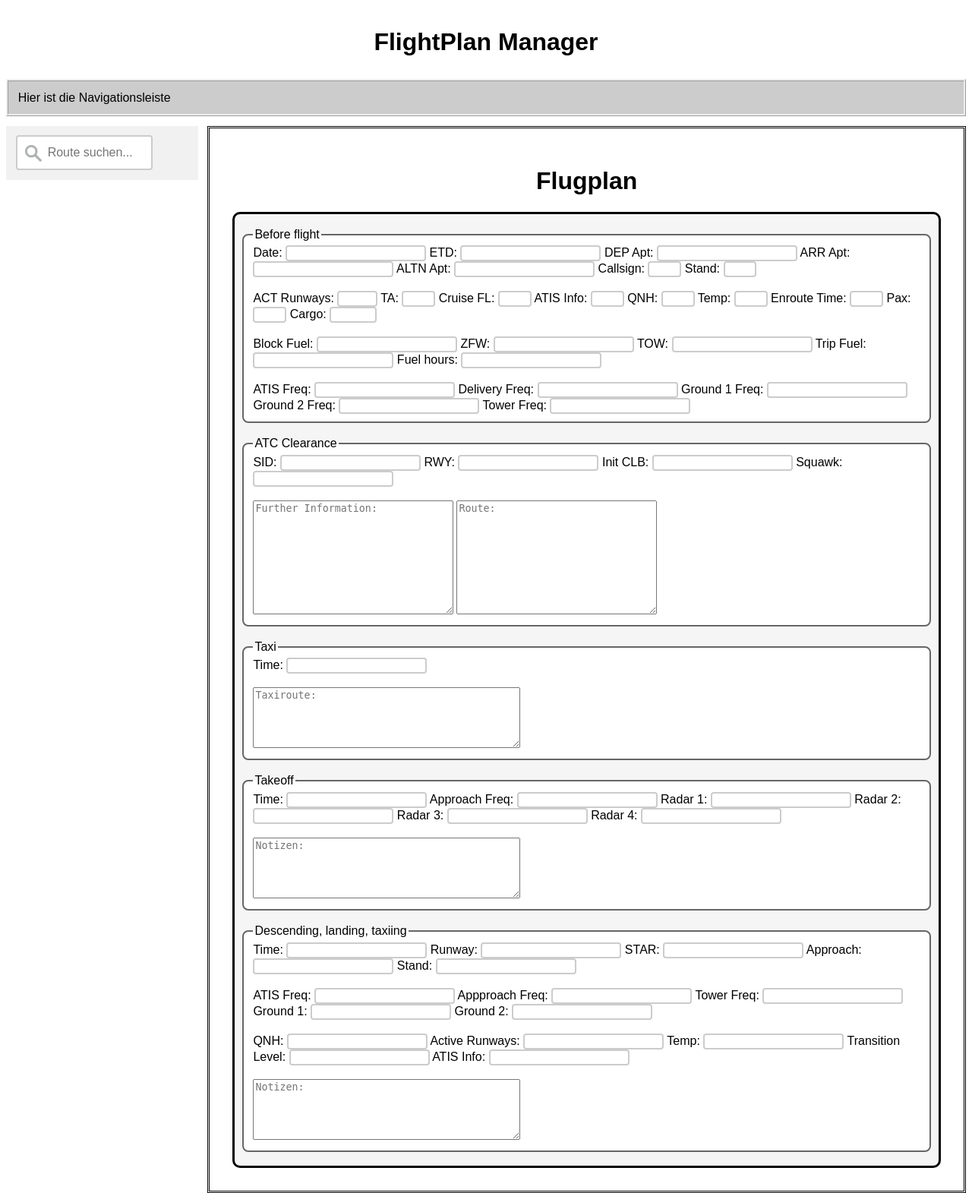
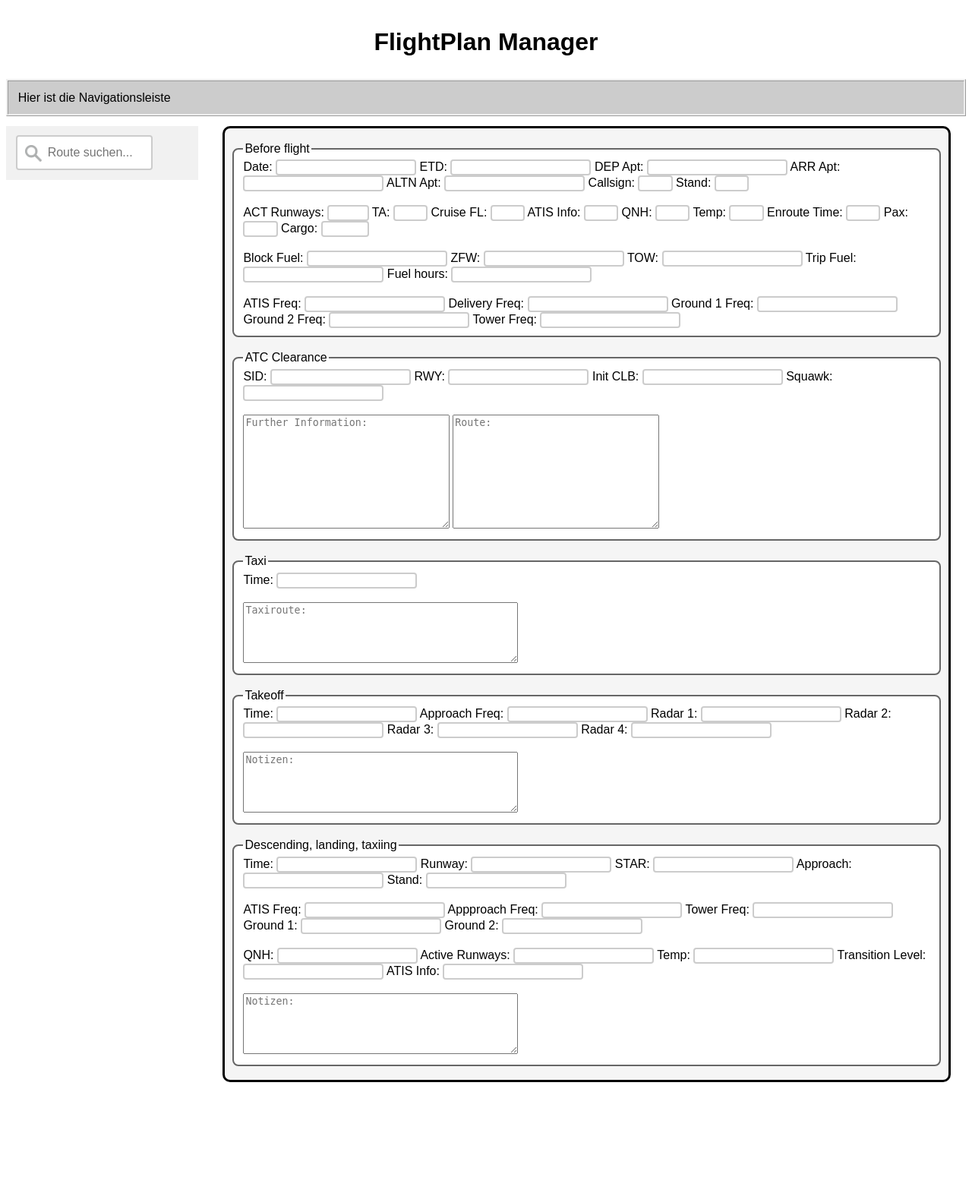
Before and after one commit to TrueFoXDeN/FlightPlan-Manager, a PHP site: page / in a window 1280 px wide. Shown: the whole page at 76% size. After the commit the page ends 1425 px from the top, so only its background shows below. Run offline with PHP 8.4, Linux system fonts and the light colour scheme.

Commit message:
Changed borders and padding

```diff
--- a/css/style.css
+++ b/css/style.css
@@ -67,10 +67,9 @@ h1 {
     float: left;
     width: 79%;
     background-color: #ffffff;
-    border-style: double;
     margin-left: 1%;
     margin-top: 1%;
-    padding: 30px;
+    padding: 0 20px 20px;
 }
 
 #id_form_plan {
--- a/index.html
+++ b/index.html
@@ -17,7 +17,6 @@
     <input type="text" id="id_route_input" placeholder="Route suchen...">
 </form>
 <div id="id_flugplan">
-    <h1 id="id_head_plan">Flugplan</h1>
     <form id="id_form_plan">
         <br>
         <fieldset id="id_fieldset_beforeflight">
```
